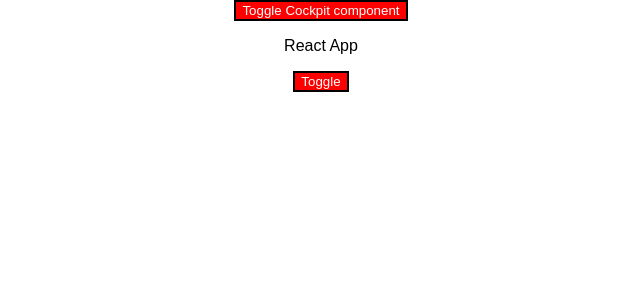
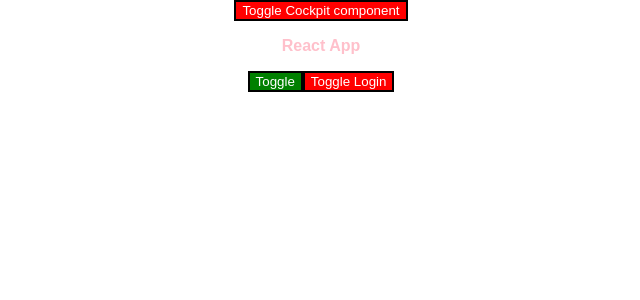
Before and after one commit to Sonidec93/react-practice, a React app: page / in a window 1280 px wide. Shown: the top 300 px of the page, without its empty margins (319-959 px from the left). Built offline with nearby package versions, Linux system fonts and the light colour scheme.

Commit message:
finished diving deeper into components and react internals

```diff
--- a/package.json
+++ b/package.json
@@ -31,6 +31,7 @@
     "postcss-flexbugs-fixes": "3.2.0",
     "postcss-loader": "2.0.8",
     "promise": "8.0.1",
+    "prop-types": "^15.7.2",
     "radium": "^0.26.0",
     "raf": "3.4.0",
     "react": "^16.12.0",
--- a/src/components/Cockpit/cockpit.css
+++ b/src/components/Cockpit/cockpit.css
@@ -0,0 +1,25 @@
+@media (min-width:480px){
+    button.green{
+        background-color: green;
+        color: white;
+        border: 2px solid black;
+    }
+
+    button.red{
+        background-color: red;
+        color: white;
+        border: 2px solid black;
+    }
+    button.red:hover,
+    button.green:hover{
+        background-color: white;
+        color: black;
+    }
+    .cockpit__para--blue{
+        color: blue;
+    }
+    .cockpit__para--bold-and-pink{
+        color:pink;
+        font-weight: bold;
+    }
+}
--- a/src/components/Cockpit/cockpit.jsx
+++ b/src/components/Cockpit/cockpit.jsx
@@ -1,8 +1,24 @@
-import React, { useEffect } from 'react';
+import React, { useContext, useEffect } from 'react';
+import AuthContext from '../../context/app-context';
+import CockpitCss from './cockpit.css';
+
 
 const Cockpit = (props) => {
+
+    // const toggleBtnRef = useRef(null);
+    const context = useContext(AuthContext);
+    let buttonClass = CockpitCss.green;
+    let classes = [];
+
+    if (props.personsLength >= 1) {
+        classes.push(CockpitCss['cockpit__para--blue']);
+    }
+    if (props.personsLength >= 2) {
+        classes.push(CockpitCss['cockpit__para--bold-and-pink']);
+    }
     useEffect(() => {
         console.log('cockpit.js useEffect');
+        // toggleBtnRef.current.click();
         return () => {
             console.log('Cleanup code Cockpit.jsx')
         }
@@ -12,12 +28,18 @@
         return () => {
             console.log('Cleanup code for 2nd use Effect');
         }
-    })
+    });
     return (
+        // <AuthContext.Consumer>{(context) => {
+        // return (
         <div>
-            <p className={props.classes.join(' ')}>React App</p>
-            <button className={props.buttonClass} onClick={props.toggleShowPerson}>Toggle</button>
+            <p className={classes.join(' ')}>React App</p>
+            <button className={buttonClass} onClick={props.toggleShowPerson}>Toggle</button>
+            <button className={CockpitCss.red} onClick={context.login}>Toggle Login</button>
         </div>
     )
+    // }}
+    // </AuthContext.Consumer>
+    // )
 }
-export default Cockpit;
+export default React.memo(Cockpit);
--- a/src/components/Persons/Person/person.jsx
+++ b/src/components/Persons/Person/person.jsx
@@ -1,24 +1,46 @@
+import PropTypes from 'prop-types';
+import React, { Component } from 'react';
+import AuthContext from '../../../context/app-context';
+import Aux from '../../hoc/Aux';
+import WithClass from '../../hoc/WithClass';
 import PersonCss from './person.css';
-import React, { Component } from 'react';
-import Radium from 'radium';
 // import { render } from 'react-dom';
 
 class Person extends Component {
-    // var rand = Math.random();
-    // if (rand > 0.5) {
-    //     throw new Error('Some error');
-    // }
-    render(){
+    constructor(props) {
+        super(props);
+        this.inputElRef = React.createRef();
+    }
+    static contextType = AuthContext;
+    componentDidMount() {
+        this.inputElRef.current.focus();
+    }
+    render() {
+        // return (
+        //     <AuthContext.Consumer>
+        //         {(context) => {
         return (
-            <div className={PersonCss.person}>
-                <h1 onClick={this.props.onDelete}>{this.props.name}</h1>
-                <p>My age is {this.props.age}</p>
-                <p className="glb-modifier">Global value</p>
-                <p>{this.props.children.join(' ')}</p>
-                <input type="text" name="name" onChange={this.props.changeFunc} value={this.props.name} />
-            </div>
+            <Aux>
+                <h1 key='i1' onClick={this.props.onDelete}>{this.props.name}</h1>
+                <p key='i8'>user is {this.context.authenticated ? 'Authenticated' : 'needs to login'}</p>
+                <p key='i2'>My age is {this.props.age}</p>
+                <p key='i3' className="glb-modifier">Global value</p>
+                <p key='i4'>{this.props.children.join(' ')}</p>
+                <input key='i5' type="text" name="name"
+                    ref={this.inputElRef}
+                    onChange={this.props.changeFunc} value={this.props.name} />
+            </Aux>
         )
+        //     }}
+        // </AuthContext.Consumer>
+        // )
     }
 }
+Person.propTypes = {
+    onDelete: PropTypes.func,
+    name: PropTypes.string,
+    changeFunc: PropTypes.func,
+    age: PropTypes.number
+}
 
-export default Radium(Person); //Higher order component
+export default WithClass(Person, PersonCss.person); //Higher order component
--- a/src/components/Persons/persons.jsx
+++ b/src/components/Persons/persons.jsx
@@ -1,18 +1,18 @@
-import React, { Component } from 'react';
+import React, { PureComponent } from 'react';
 import Person from './Person/person';
 
 
-class Persons extends Component {
+class Persons extends PureComponent {
 
     //    static getDerivedStateFromProps(props, state) {
     //         console.log('Persons getDerivedStateFromProps');
     //     }
-    shouldComponentUpdate(nextProps, nextState) {
-        console.log('Persons shouldComponentUpdate');
-        console.log(nextProps.persons!==this.props.persons);
-        return nextProps.persons!==this.props.persons;
-        // return true;
-    }
+    // ˀldComponentUpdate(nextProps, nextState) { //not required if extending Pure Component
+    //     console.log('Persons shouldComponentUpdate');
+    //     console.log(nextProps.persons!==this.props.persons);
+    //     return nextProps.persons!==this.props.persons;
+    //     // return true;
+    // }
 
     getSnapshotBeforeUpdate(prevProps, prevState) {
         console.log('Persons getSnapshotBeforeUpdate', prevProps, prevState);
--- /dev/null
+++ b/src/components/hoc/Aux.js
@@ -0,0 +1,3 @@
+const aux=props=>props.children;
+
+export default aux;
--- /dev/null
+++ b/src/components/hoc/WithClass.js
@@ -0,0 +1,15 @@
+import React from 'react';
+
+const WithClass = (Wrapper, className) => {
+
+    return (props) => {
+        return (
+            <div className={className}>
+                <Wrapper {...props} />
+            </div>
+        )
+    };
+
+}
+
+export default WithClass;
--- a/src/containers/App.jsx
+++ b/src/containers/App.jsx
@@ -1,10 +1,12 @@
+// import Person from './Person/person';
 import React, { Component } from 'react';
-import AppClass from './App.css';
-// import Person from './Person/person';
-import Radium from 'radium';
+import Cockpit from '../components/Cockpit/cockpit';
+import WithClass from '../components/hoc/WithClass';
 // import ErrorBoundary from './ErrorBoundary/error-boundary';
 import Persons from '../components/Persons/persons';
-import Cockpit from '../components/Cockpit/cockpit';
+import AppClass from './App.css';
+import Aux from '../components/hoc/Aux';
+import AuthContext from '../context/app-context';
 // import styled from 'styled-components';
 // import logo from './logo.svg';
 
@@ -26,7 +28,8 @@
       { id: 'asf2', name: 'Ramesh', age: 28, hobbies: ['chess', 'carrom'] }
     ],
     showPerson: false,
-    showCockpit: true
+    showCockpit: true,
+    authenticated: false
   }
 
   switchHandler = (newName) => {
@@ -37,6 +40,14 @@
       ]
     });//using useState react hook will update the state not merge it to old state so we have to make sure we update all values to the state we want to update
 
+  }
+
+  login = () => {
+    this.setState((prevState, props) => { //correct way to set state if it is dependent on previous state
+      return {
+        authenticated: !prevState.authenticated
+      }
+    })
   }
 
   // static getDerivedStateFromProps = (props, state) => {
@@ -68,8 +79,8 @@
   render() {
     console.log('render in app.')
     let person = null;
-    const classes = [];
-    let buttonClass = AppClass.Red;
+    // const classes = [];
+    // let buttonClass = AppClass.Red;
     const style = {
       backgroundColor: 'red',
       border: '2px solid black',
@@ -84,7 +95,7 @@
     };
 
     if (this.state.showPerson) {
-      buttonClass = AppClass.Green
+      // buttonClass = AppClass.Green
       style.backgroundColor = 'green';
       style[':hover'].backgroundColor = 'lightgreen';
       // <div>
@@ -95,12 +106,12 @@
       person = (
         <Persons persons={this.state.persons} changeFunc={this.changeFunc} onDelete={this.deleteHandler}></Persons>
       )
-      if (this.state.persons.length >= 1) {
-        classes.push(AppClass['app__para--blue']);
-      }
-      if (this.state.persons.length >= 2) {
-        classes.push(AppClass['app__para--bold']);
-      }
+      // if (this.state.persons.length >= 1) {
+      //   classes.push(AppClass['app__para--blue']);
+      // }
+      // if (this.state.persons.length >= 2) {
+      //   classes.push(AppClass['app__para--bold']);
+      // }
     }
     // const StyledButton = styled.button`
     // background-color:${props => props.alt};
@@ -114,17 +125,19 @@
     // `
     /* <StyledButton alt={this.state.showPerson ? 'red' : 'green'} onClick={this.toggleShowPerson}>Toggle</StyledButton> */
     return (
-      <div className={AppClass.App}>
+      <Aux>
         <button onClick={this.toggleCockpit} className={AppClass.Red}> Toggle Cockpit component</button>
-        {
-          this.state.showCockpit ? <Cockpit persons={this.state.persons} classes={classes} buttonClass={buttonClass} toggleShowPerson={this.toggleShowPerson}></Cockpit>
-            : null
-        }
-        {person}
-      </div >
+        <AuthContext.Provider value={{authenticated:this.state.authenticated,login:this.login}}>
+          {
+            this.state.showCockpit ? <Cockpit personsLength={this.state.persons.length} toggleShowPerson={this.toggleShowPerson}></Cockpit>
+              : null
+          }
+          {person}
+        </AuthContext.Provider>
+      </Aux>
 
     );
   }
 }
 
-export default Radium(App);
+export default WithClass(App, AppClass.App);
--- /dev/null
+++ b/src/context/app-context.js
@@ -0,0 +1,7 @@
+import React from 'react';
+
+
+
+const authContext = React.createContext({ authenticated: false, login: () => { } });
+
+export default authContext;
```
Also changed, not shown: 1 other file (tests, documents, lock files or other folders).
